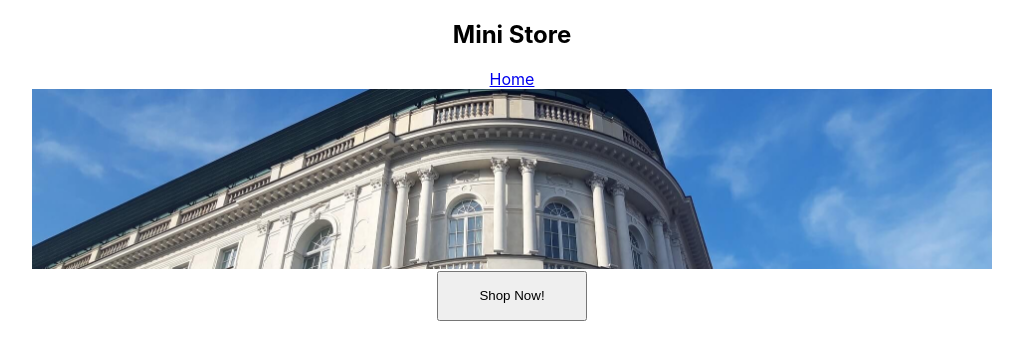
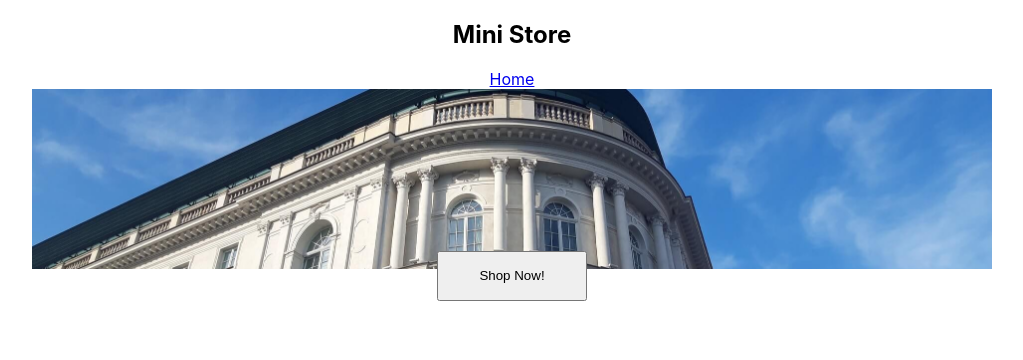
Before and after one commit to JGPico/MiniStoreFE, a React (Create React App) app in the folder client/: page / in a window 1280 px wide. Shown: the top 360 px of the page, without its empty margins (128-1151 px from the left). Built offline with nearby package versions, Linux system fonts and the light colour scheme.

Commit message:
Formatting

```diff
--- a/client/src/App.css
+++ b/client/src/App.css
@@ -21,3 +21,7 @@
   width: 150px;
   height: 50px;
 }
+
+.shopButton {
+  margin: -18px;
+}
--- a/client/src/components/Home.js
+++ b/client/src/components/Home.js
@@ -7,7 +7,7 @@ function Home(props) {
         <div className='homeWrapper'>
             <img className='homeSplash' src={bazaar} alt='Splashscreen'>
             </img>
-            <button className='standardButton'>
+            <button className='standardButton shopButton'>
                 Shop Now!
             </button>
         </div>
```
